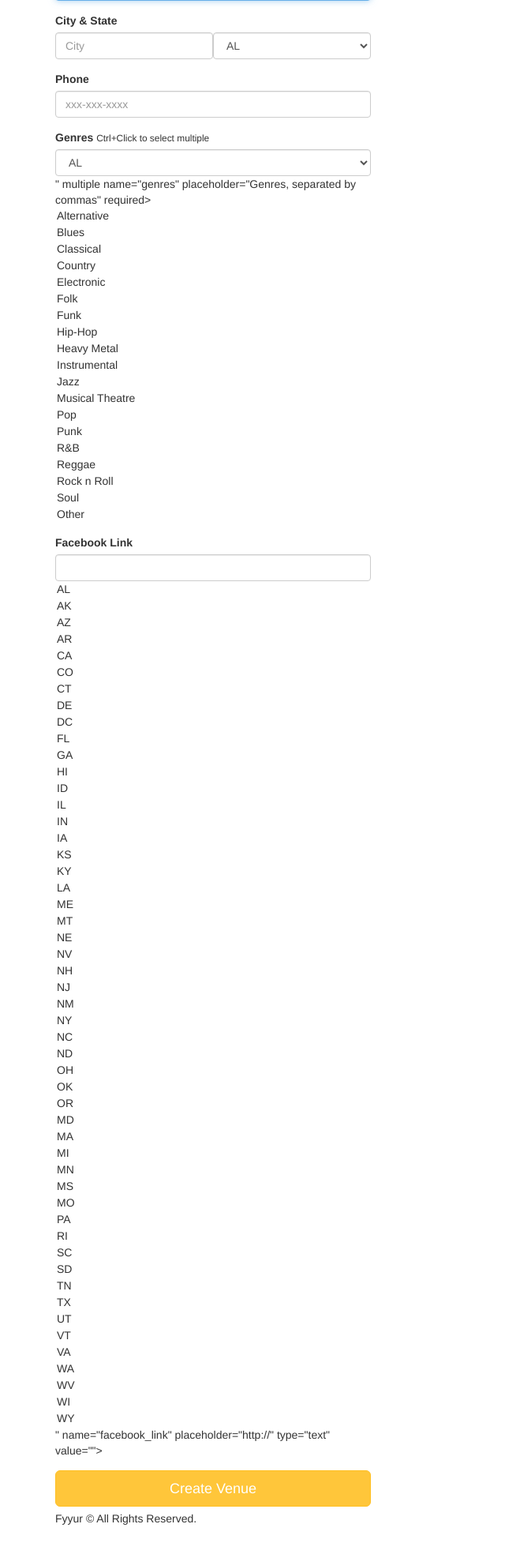
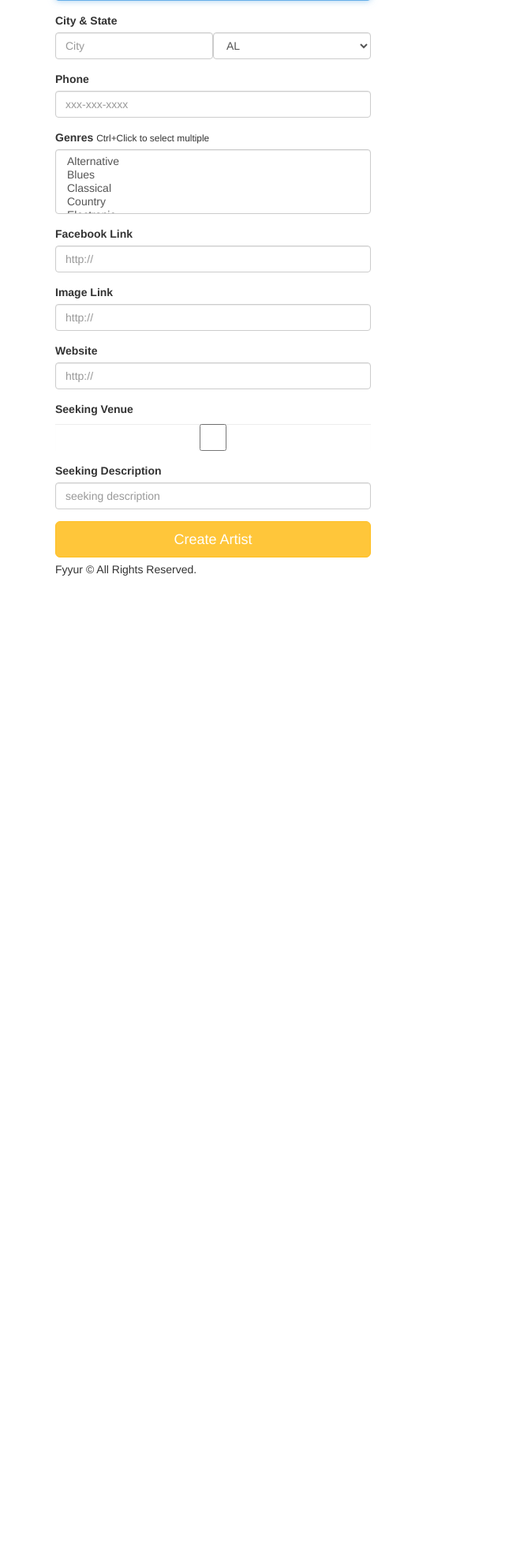
Before and after one commit to tariq-alhariri/fyyur, a Flask app: page /artists/create in a window 1280 px wide. Shown: the part 194-2162 px from the top of the page at 79% size, without its empty margins (0-640 px from the left). After the commit the page ends 923 px from the top, so only its background shows below. Run offline with Flask 2, Linux system fonts and the light colour scheme; some libraries are stand-ins or nearby versions.

Commit message:
add artist controller and form done

```diff
--- a/app.py
+++ b/app.py
@@ -61,7 +61,7 @@
     city = db.Column(db.String(120))
     state = db.Column(db.String(120))
     phone = db.Column(db.String(120))
-    genres = db.Column(db.String(120))
+    genres = db.Column(db.ARRAY(db.String()))
     image_link = db.Column(db.String(500))
     facebook_link = db.Column(db.String(120))
 
@@ -219,6 +219,7 @@
     "past_shows_count": len(past_shows),
     "upcoming_shows_count": len(upcoming_shows),
   }
+  print('------------------>', data['genres'])
   return render_template('pages/show_venue.html', venue=data)
 
 
@@ -245,7 +246,7 @@
       venue.seeking_talent = True
     else:
       venue.seeking_talent = False
-    venue.genres = newVenue.getlist('genres'),
+    venue.genres = newVenue.getlist('genres')
     venue.seeking_description = newVenue['seeking_description']
 
     venue.address = newVenue['address']
@@ -257,6 +258,7 @@
     db.session.commit()
   # on successful db insert, flash success
     flash('Venue ' + request.form['name'] + ' was successfully listed!')
+    print('------------------>', venue.genres )
   # TODO: on unsuccessful db insert, flash an error instead.
   except:
     db.session.rollback()
@@ -265,6 +267,8 @@
     db.session.close()
   # e.g., flash('An error occurred. Venue ' + data.name + ' could not be listed.')
   # see: http://flask.pocoo.org/docs/1.0/patterns/flashing/
+
+
   return render_template('pages/home.html')
 
 @app.route('/venues/<int:venue_id>', methods=['DELETE'])
@@ -403,7 +407,6 @@
   #   "upcoming_shows_count": 3,
   # }
   artist = Artist.query.get(artist_id)
-  print('------------------------------------------------------------->', artist_id)
   data={}
   if artist:
     shows = Show.query.filter_by(artist_id=artist_id).all()
@@ -413,10 +416,11 @@
     if shows:
 
       for show in shows:
+        print('----------------->', show)
         temp={
-          "artist_id": show.artist_id,
-          "artist_name": show.artist.name,
-          "artist_image_link": show.artist.image_link,
+          "venue_id": show.venue_id,
+          "venue_name": show.venue.name,
+          "venue_image_link": show.venue.image_link,
           "start_time": format_datetime(str(show.start_time))
         }
         if show.start_time > datetime.now():
@@ -426,14 +430,13 @@
     data={
     "id": artist_id,
     "name": artist.name,
-    "genres": artist.genres,
-    "address": artist.address,
+    "genres": artist.getlist('genres'),
     "city": artist.city,
     "state": artist.state,
     "phone": artist.phone,
     "website": artist.website,
     "facebook_link": artist.facebook_link,
-    "seeking_talent": artist.seeking_talent,
+    "seeking_venue": artist.seeking_venue,
     "seeking_description": artist.seeking_description,
     "image_link": artist.image_link,
     "past_shows": past_shows,
@@ -441,6 +444,7 @@
     "past_shows_count": len(past_shows),
     "upcoming_shows_count": len(upcoming_shows),
   }
+  print('------------------>', data['genres'])
   return render_template('pages/show_artist.html', artist=data)
 
 #  Update
@@ -510,11 +514,52 @@
   # called upon submitting the new artist listing form
   # TODO: insert form data as a new Venue record in the db, instead
   # TODO: modify data to be the data object returned from db insertion
+  try:
+    newArtist = request.form
+    artist = Artist()
+    artist.name = newArtist['name']
+    artist.city = newArtist['city']
+    artist.state=newArtist['state']
+    artist.website = newArtist['website']
+    if 'seeking_venue' in newArtist:
+      artist.seeking_venue = True
+    else:
+      artist.seeking_venue = False
+    artist.genres = newArtist.getlist('genres')
+    artist.seeking_description = newArtist['seeking_description']
+
+    artist.phone = newArtist['phone']
+    artist.image_link = newArtist['image_link']
+    artist.facebook_link = newArtist['facebook_link']
+
+    db.session.add(artist)
+    db.session.commit()
 
   # on successful db insert, flash success
-  flash('Artist ' + request.form['name'] + ' was successfully listed!')
+    flash('Artist ' + request.form['name'] + ' was successfully listed!')
   # TODO: on unsuccessful db insert, flash an error instead.
   # e.g., flash('An error occurred. Artist ' + data.name + ' could not be listed.')
+
+
+
+
+
+
+
+  ## from venue
+
+  # on successful db insert, flash success
+    flash('Venue ' + request.form['name'] + ' was successfully listed!')
+    print('------------------>', venue.genres )
+  # TODO: on unsuccessful db insert, flash an error instead.
+  except:
+    db.session.rollback()
+    flash('Venue ' + request.form['name'] + ' could not be listed.')
+  finally:
+    db.session.close()
+  # e.g., flash('An error occurred. Venue ' + data.name + ' could not be listed.')
+  # see: http://flask.pocoo.org/docs/1.0/patterns/flashing/
+
   return render_template('pages/home.html')
 
 
--- a/forms.py
+++ b/forms.py
@@ -139,95 +139,35 @@
     )
     state = SelectField(
         'state', validators=[DataRequired()],
-        choices=[
-            ('AL', 'AL'),
-            ('AK', 'AK'),
-            ('AZ', 'AZ'),
-            ('AR', 'AR'),
-            ('CA', 'CA'),
-            ('CO', 'CO'),
-            ('CT', 'CT'),
-            ('DE', 'DE'),
-            ('DC', 'DC'),
-            ('FL', 'FL'),
-            ('GA', 'GA'),
-            ('HI', 'HI'),
-            ('ID', 'ID'),
-            ('IL', 'IL'),
-            ('IN', 'IN'),
-            ('IA', 'IA'),
-            ('KS', 'KS'),
-            ('KY', 'KY'),
-            ('LA', 'LA'),
-            ('ME', 'ME'),
-            ('MT', 'MT'),
-            ('NE', 'NE'),
-            ('NV', 'NV'),
-            ('NH', 'NH'),
-            ('NJ', 'NJ'),
-            ('NM', 'NM'),
-            ('NY', 'NY'),
-            ('NC', 'NC'),
-            ('ND', 'ND'),
-            ('OH', 'OH'),
-            ('OK', 'OK'),
-            ('OR', 'OR'),
-            ('MD', 'MD'),
-            ('MA', 'MA'),
-            ('MI', 'MI'),
-            ('MN', 'MN'),
-            ('MS', 'MS'),
-            ('MO', 'MO'),
-            ('PA', 'PA'),
-            ('RI', 'RI'),
-            ('SC', 'SC'),
-            ('SD', 'SD'),
-            ('TN', 'TN'),
-            ('TX', 'TX'),
-            ('UT', 'UT'),
-            ('VT', 'VT'),
-            ('VA', 'VA'),
-            ('WA', 'WA'),
-            ('WV', 'WV'),
-            ('WI', 'WI'),
-            ('WY', 'WY'),
-        ]
+        choices=stateChoices
     )
     phone = StringField(
         # TODO implement validation logic for state
         'phone'
     )
-    image_link = StringField(
-        'image_link'
-    )
     genres = SelectMultipleField(
         # TODO implement enum restriction
         'genres', validators=[DataRequired()],
-        choices=[
-            ('Alternative', 'Alternative'),
-            ('Blues', 'Blues'),
-            ('Classical', 'Classical'),
-            ('Country', 'Country'),
-            ('Electronic', 'Electronic'),
-            ('Folk', 'Folk'),
-            ('Funk', 'Funk'),
-            ('Hip-Hop', 'Hip-Hop'),
-            ('Heavy Metal', 'Heavy Metal'),
-            ('Instrumental', 'Instrumental'),
-            ('Jazz', 'Jazz'),
-            ('Musical Theatre', 'Musical Theatre'),
-            ('Pop', 'Pop'),
-            ('Punk', 'Punk'),
-            ('R&B', 'R&B'),
-            ('Reggae', 'Reggae'),
-            ('Rock n Roll', 'Rock n Roll'),
-            ('Soul', 'Soul'),
-            ('Other', 'Other'),
-        ]
+        choices=genresChoices
     )
     facebook_link = StringField(
         # TODO implement enum restriction
         'facebook_link', validators=[URL()]
     )
+    image_link = StringField(
+        # TODO implement enum restriction
+        'image_link', validators=[URL()]
+    )
+    website = StringField(
+        # TODO implement enum restriction
+        'website', validators=[URL()]
+    )
+    seeking_venue = BooleanField(
+        'seeking_venue'
+    )
+    seeking_description = StringField(
+        'seeking_description'
+    )
+
 
 # TODO IMPLEMENT NEW ARTIST FORM AND NEW SHOW FORM
--- a/templates/forms/new_artist.html
+++ b/templates/forms/new_artist.html
@@ -23,16 +23,36 @@
           <label for="phone">Phone</label>
           {{ form.phone(class_ = 'form-control', placeholder='xxx-xxx-xxxx', autofocus = true) }}
         </div>
+
       <div class="form-group">
         <label for="genres">Genres</label>
         <small>Ctrl+Click to select multiple</small>
-        {{ form.genres(class_ = 'form-control', placeholder='Genres, separated by commas', id=form.state, autofocus = true) }}
+        {{ form.genres(class_ = 'form-control', placeholder='Genres, separated by commas', autofocus = true) }}
       </div>
       <div class="form-group">
-          <label for="genres">Facebook Link</label>
-          {{ form.facebook_link(class_ = 'form-control', placeholder='http://', id=form.state, autofocus = true) }}
+          <label for="facebook_link">Facebook Link</label>
+          {{ form.facebook_link(class_ = 'form-control', placeholder='http://', autofocus = true) }}
         </div>
-      <input type="submit" value="Create Venue" class="btn btn-primary btn-lg btn-block">
+        <div class="form-group">
+          <label for="image_link">Image Link</label>
+          {{ form.image_link(class_ = 'form-control', placeholder='http://', autofocus = true) }}
+        </div>
+
+        <div class="form-group">
+          <label for="website">Website</label>
+          {{ form.website(class_ = 'form-control', placeholder='http://', autofocus = true) }}
+        </div>
+
+        <div class="form-group">
+          <label for="seeking_venue">Seeking Venue</label>
+          {{ form.seeking_venue(class_ = 'form-control', placeholder='True', autofocus = true) }}
+        </div>
+        <div class="form-group">
+          <label for="seeking_description">Seeking Description</label>
+          {{ form.seeking_description(class_ = 'form-control', placeholder='seeking description', autofocus = true) }}
+        </div>
+
+      <input type="submit" value="Create Artist" class="btn btn-primary btn-lg btn-block">
     </form>
   </div>
 {% endblock %}
```
Also changed, not shown: migrations/versions/4dfd941bb15f_.py (renamed from migrations/versions/138b824b8eae_.py, +4 -4 lines). Lines whose indentation alone changed are shown as unchanged.
